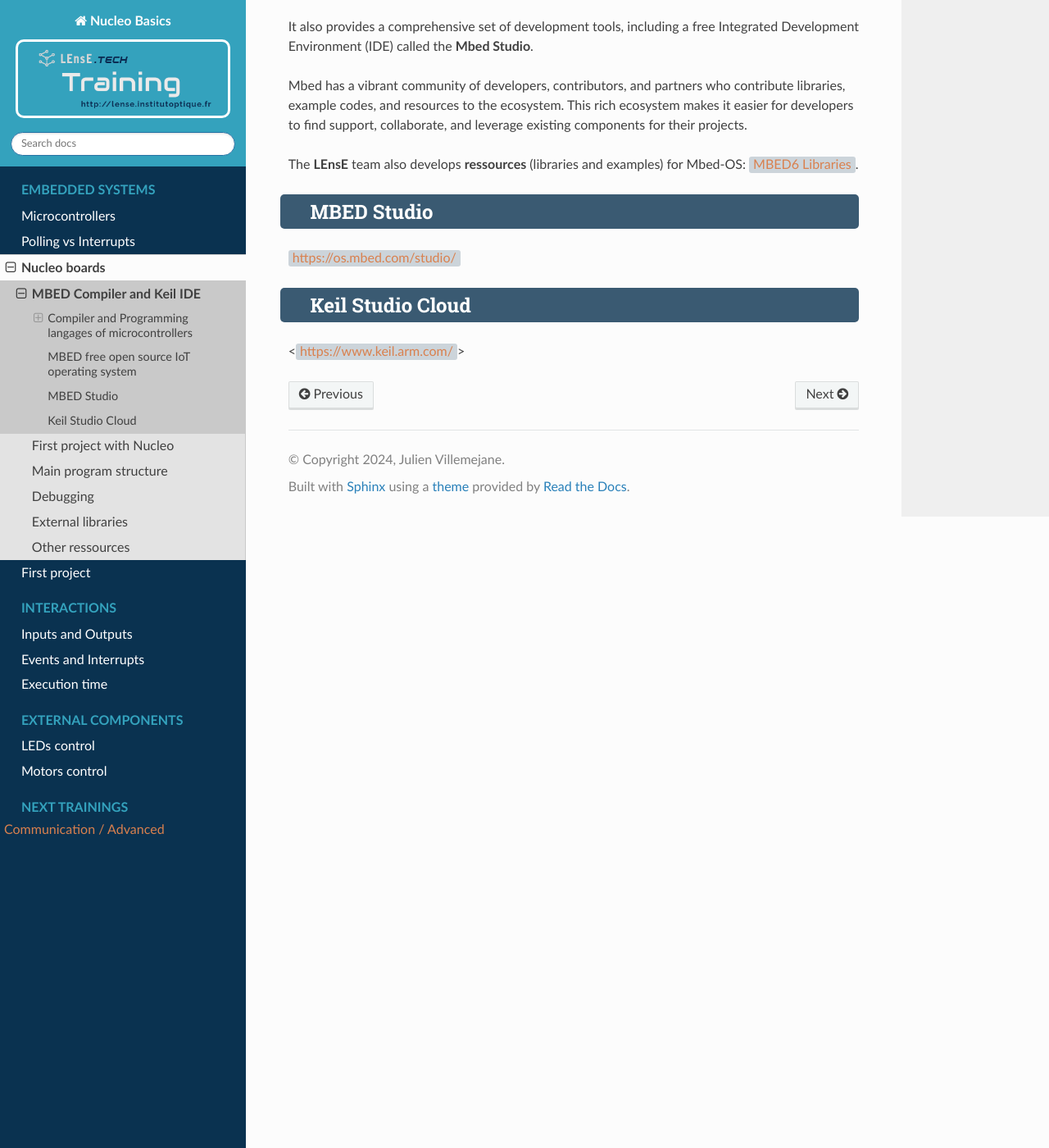
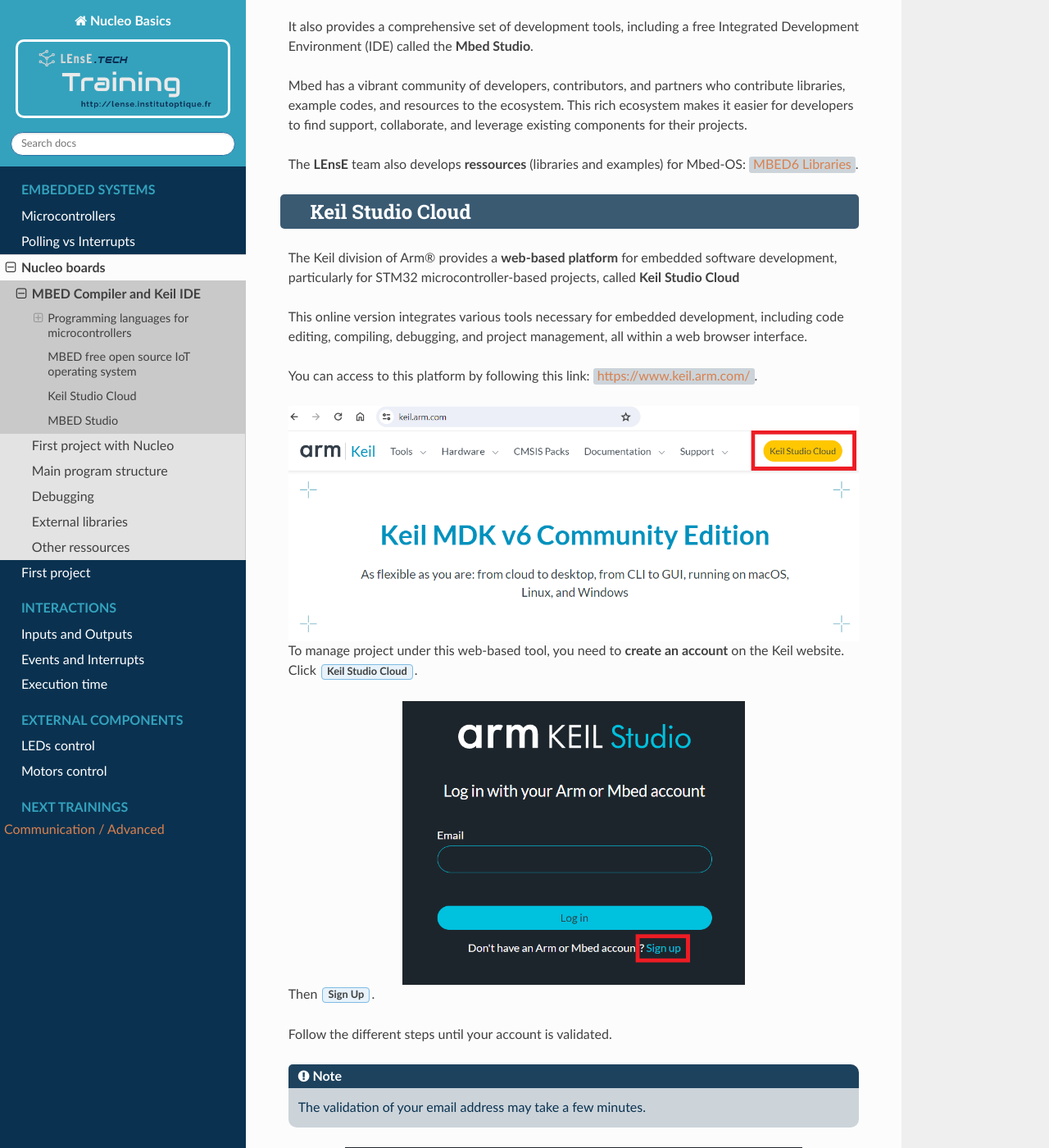
Before and after one commit to IOGS-LEnsE-training/nucleo-basics, a Sphinx documentation site: the page built from docs/source/contents/gen_mbed_keil.rst, in a window 1280 px wide and 1400 px high, scrolled down 1815 px. Shown: the whole window at 82% size. Built offline with Sphinx 7.4.7 and the Read the Docs theme 2.0.0, drawn with Linux system fonts in a browser that asks for light colours; some of the changed text lies outside the part shown.

Commit message:
Update Documentation

```diff
--- a/docs/source/contents/gen_mbed_keil.rst
+++ b/docs/source/contents/gen_mbed_keil.rst
@@ -1,8 +1,8 @@
 MBED Compiler and Keil Studio IDE
 #################################
 
-Compiler and Programming langages of microcontrollers
-*****************************************************
+Programming languages for microcontrollers
+******************************************
 
 Microcontrollers (UCs) typically have **specific constraints and architectures** that developers must consider when designing software for them:
 
@@ -51,13 +51,54 @@ Mbed has a vibrant community of developers, contributors, and partners who contr
 
 The **LEnsE** team also develops **ressources** (libraries and examples) for Mbed-OS: `MBED6 Libraries <https://iogs-lense-ressources.github.io/mbed6-libraries/>`_.
 
+.. _keil_studio_cloud:
+
+Keil Studio Cloud
+*****************
+
+The Keil division of Arm® provides a **web-based platform** for embedded software development, particularly for STM32 microcontroller-based projects, called **Keil Studio Cloud**
+
+This online version integrates various tools necessary for embedded development, including code editing, compiling, debugging, and project management, all within a web browser interface.
+
+You can access to this platform by following this link: https://www.keil.arm.com/.
+
+.. figure:: ../_static/images/keil/keil_website.png
+	:align: center
+
+To manage project under this web-based tool, you need to **create an account** on the Keil website. Click :menuselection:`Keil Studio Cloud`.
+
+.. figure:: ../_static/images/keil/keil_signup.png
+	:width: 60%
+	:align: center
+
+Then :menuselection:`Sign Up`.
+
+Follow the different steps until your account is validated.
+
+.. note::
+
+	The validation of your email address may take a few minutes.
+
+.. figure:: ../_static/images/keil/keil_cloud.png
+	:width: 80%
+	:align: center
+
+	Interface of Keil Studio Cloud.
+
 
 MBED Studio
 ***********
 
-https://os.mbed.com/studio/
+A client (or local) version, called **Mbed Studio** and developed by Arm® is also available.
 
-Keil Studio Cloud
-*****************
+It provides a comprehensive set of tools for developing, compiling, debugging, and deploying firmware for microcontroller-based devices. It offers the same features as Keil Studio Cloud, except that it required to be locally installed on your computer.
 
-<https://www.keil.arm.com/>
+You can download the last version on the Mbed web site: https://os.mbed.com/studio/.
+
+.. figure:: ../_static/images/keil/keil_mbed_studio.png
+	:width: 80%
+	:align: center
+
+	Interface of MBED Studio.
+
+At first use, you must be connected to the Internet and have an Arm® account. But after the first use, no internet connection is required.
```
Also changed, not shown: docs/source/contents/nucleo_fisrt_project.rst (+23 -0 lines), docs/source/_static/images/keil/keil_cloud.png (added), docs/source/_static/images/keil/keil_mbed_studio.png (added), docs/source/_static/images/keil/keil_signup.png (added), docs/source/_static/images/keil/keil_website.png (added).
